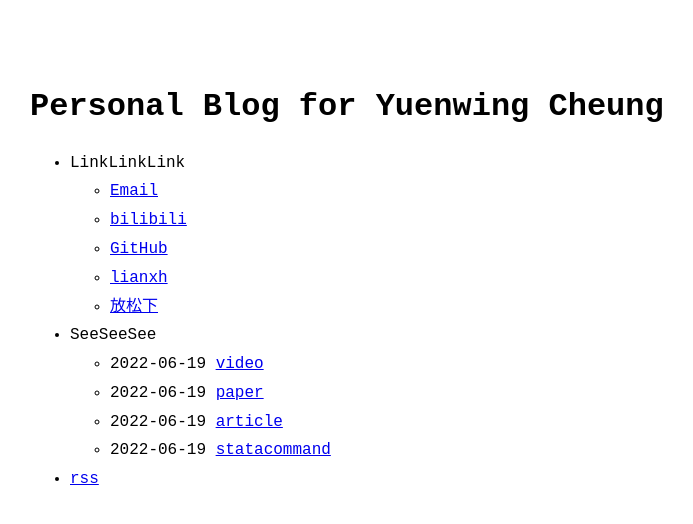
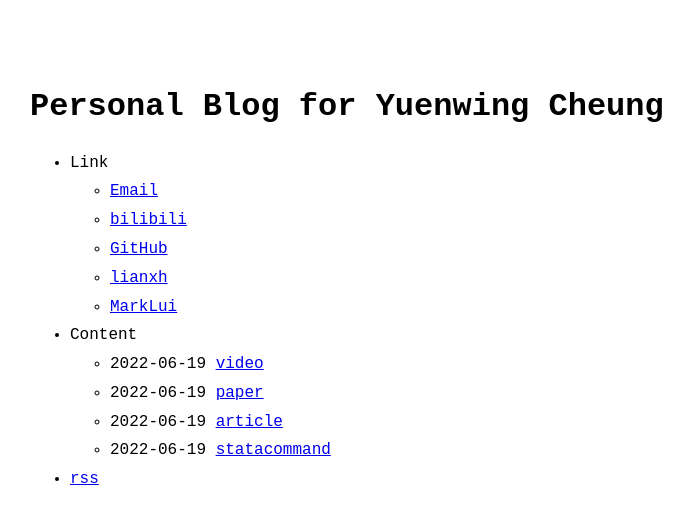
Before and after one commit to ptpycheung/ptpycheung.github.io, a Jekyll site: the page built from index.md, in a window 1280 px wide. Shown: the top 524 px of the page, without its empty margins (290-983 px from the left). Built offline with Jekyll 4.4.1, drawn with Linux system fonts in a browser that asks for light colours.

Commit message:
Update menu.yml

```diff
--- a/_data/menu.yml
+++ b/_data/menu.yml
@@ -2,7 +2,7 @@
 # https://github.com/riggraz/no-style-please#customize-the-menu
 
 entries:
-  - title: LinkLinkLink
+  - title: Link
     entries:
       - title: Email
         url: mailto:1512814486@qq.com
@@ -12,10 +12,10 @@ entries:
         url: https://github.com/ptpycheung
       - title: lianxh
         url: https://www.lianxh.cn/
-      - title: 放松下
+      - title: MarkLui
         url: https://music.163.com/#/song?id=94663&market=baiduqk
 
-  - title: SeeSeeSee
+  - title: Content
     post_list:
       limit: 5
       show_more: false
```
